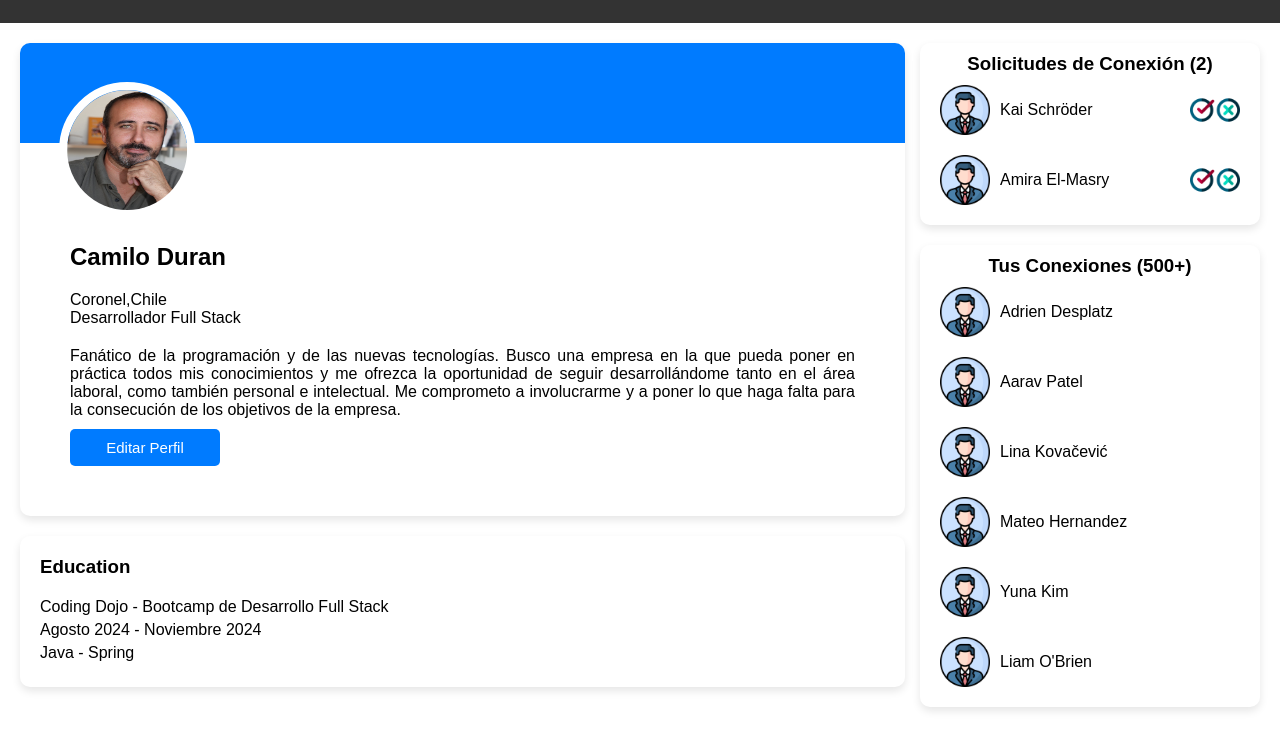
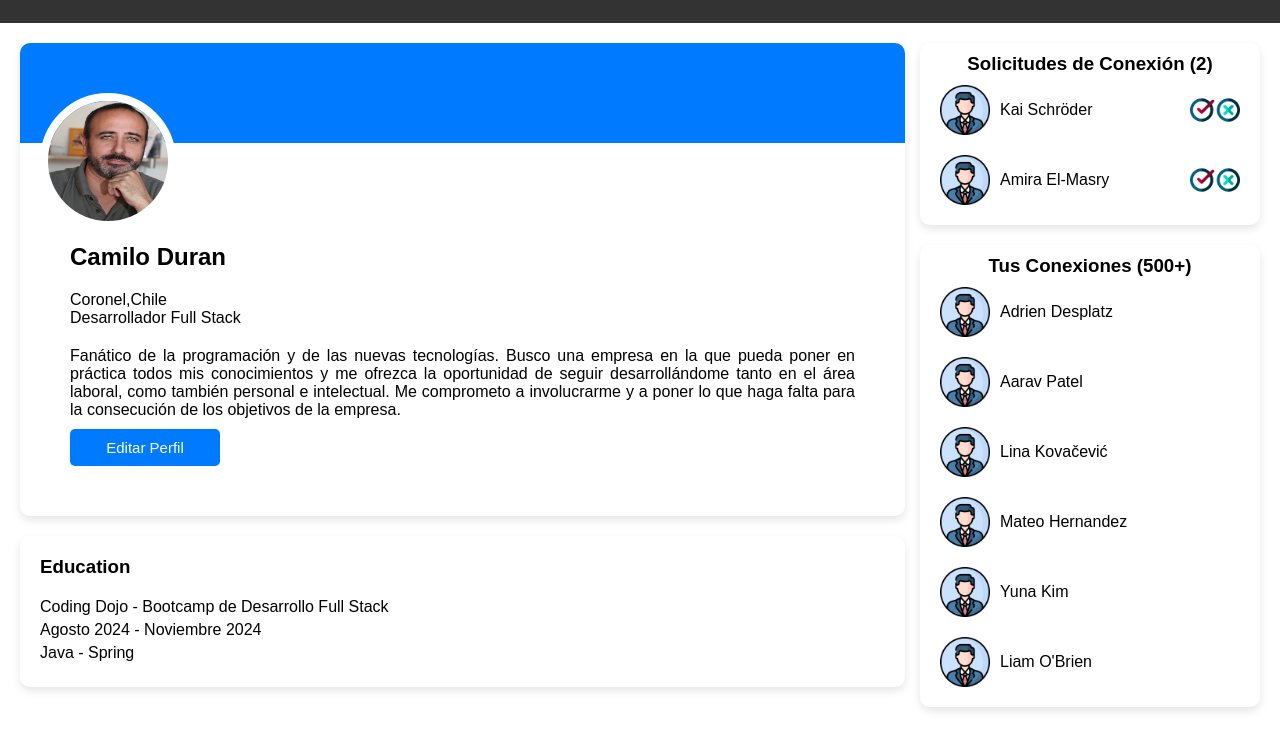
Before and after one commit to SoyCamiloDuran/paginaDePerfilCore, a plain HTML site: page index.html in a window 1280 px wide. Shown: the part 71-818 px from the top of the page. Drawn offline with Linux system fonts and the light colour scheme; a script that the page names is missing.

Commit message:
Cambios estilo perfil

```diff
--- a/css/style.css
+++ b/css/style.css
@@ -87,8 +87,7 @@ nav {
     justify-content: center;
 }
 
-.perfil::before {
-    content: "";
+.foto-perfil {
     position: absolute;
     top: 0%;
     width: 100%;
@@ -105,10 +104,7 @@ nav {
     z-index: 10;
     border: 8px solid #fff;
     position: absolute;
-}
-
-.foto-perfil img {
-    transform: translate(-8%, -8%);
+    margin: 50px 20px;
 }
 
 .info {
```
